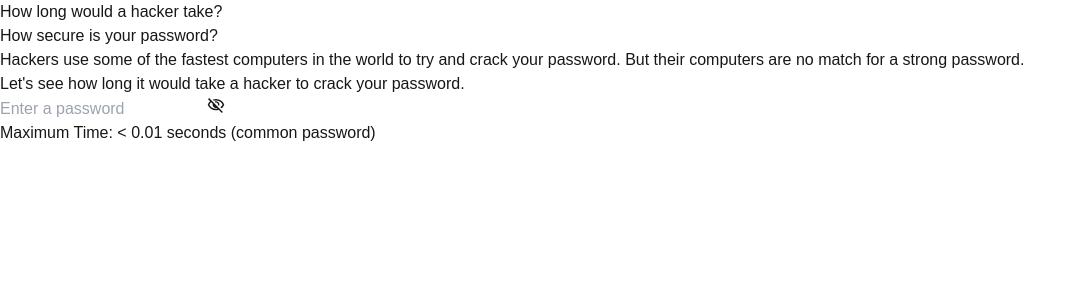
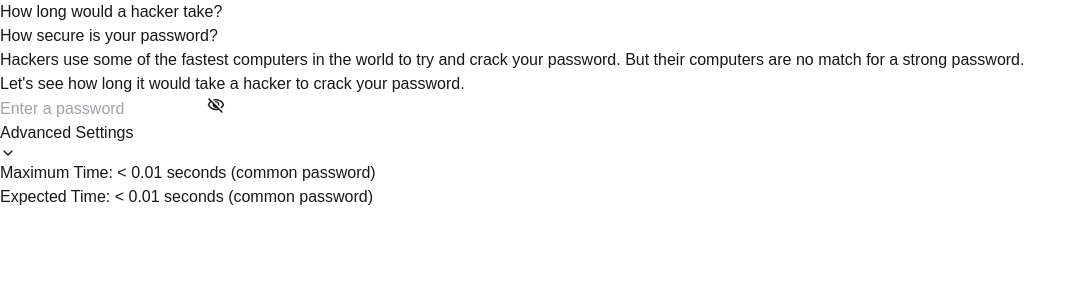
Before and after one commit to arbusam/Brute-Force-Calculator, a Next.js app: page / in a window 1280 px wide. Shown: the top 300 px of the page, without its empty margins (0-1086 px from the left). Built offline with nearby package versions, Linux system fonts and the light colour scheme.

Commit message:
Added option to customise MH/s

```diff
--- a/src/app/calculation.ts
+++ b/src/app/calculation.ts
@@ -28,10 +28,32 @@ export async function CalculateMaximumTime(password: string, speed: number) { //
     }
 }
 
-export function CalculateExpectedTime(password: string, speed: number) { // Speed in MH/s
+export async function CalculateExpectedTime(password: string, speed: number) { // Speed in MH/s
     const totalHashes = CalculateTotalHashes(password);
+    const timeInSeconds = totalHashes / (speed * 1000000) / 2;
 
-    return(totalHashes / speed * 1000000 / 2);
+    if ((await commonPasswords).split("\n").includes(password)) {
+        return "< 0.01 seconds (common password)";
+    }
+    if (timeInSeconds < 0.01) {
+        return "< 0.01 seconds";
+    } else if (timeInSeconds < 60) {
+        return timeInSeconds.toFixed(2).toString() + " seconds";
+    } else if (timeInSeconds < 3600) {
+        return (timeInSeconds / 60).toFixed(2).toString() + " minutes";
+    } else if (timeInSeconds < 86400) {
+        return (timeInSeconds / 3600).toFixed(2).toString() + " hours";
+    } else if (timeInSeconds < 604800) {
+        return (timeInSeconds / 86400).toFixed(2).toString() + " days";
+    } else if (timeInSeconds < 2419200) {
+        return (timeInSeconds / 604800).toFixed(2).toString() + " weeks";
+    } else if (timeInSeconds < 29030400) {
+        return (timeInSeconds / 2419200).toFixed(2).toString() + " months";
+    } else if (timeInSeconds / 29030400 < 1.7 * 10 ** 106) {
+        return (timeInSeconds / 29030400).toFixed(2).toString() + " years";
+    } else {
+        return "After the heat death of the universe";
+    }
 }
 
 function CalculateTotalHashes(password: string) {
--- a/src/app/page.tsx
+++ b/src/app/page.tsx
@@ -6,13 +6,19 @@ import { CalculateMaximumTime, CalculateExpectedTime } from "./calculation";
 export default function Home() {
   const [visible, setVisible] = useState(false);
   const [password, setPassword] = useState("");
-  const [time, setTime] = useState("");
+  const [speed, setSpeed] = useState(4000);
+  const [maximumTime, setMaximumTime] = useState("");
+  const [expectedTime, setExpectedTime] = useState("");
+  const [advancedSettingsOpen, setAdvancedSettingsOpen] = useState(false);
 
   useEffect(() => {
-    CalculateMaximumTime(password, 4000).then((time) => {
-      setTime(time)
+    CalculateMaximumTime(password, speed).then((time) => {
+      setMaximumTime(time)
     });
-  }, [password]);
+    CalculateExpectedTime(password, speed).then((time) => {
+      setExpectedTime(time)
+    });
+  }, [password, speed]);
 
   return (
     <div className="min-h-screen bg-gray-100 dark:bg-gray-900">
@@ -79,13 +85,75 @@ export default function Home() {
                   )}
                 </button>
               </div>
+              <div className="mt-2" />
+                <div className="flex items-center">
+                <button
+                  type="button"
+                  className="flex items-center text-sm text-gray-500 hover:text-gray-700 dark:text-gray-400 dark:hover:text-gray-200"
+                  onClick={() => {
+                    setAdvancedSettingsOpen(!advancedSettingsOpen);
+                  }}
+                >
+                  Advanced Settings
+                  {advancedSettingsOpen ? (
+                    <svg
+                      xmlns="http://www.w3.org/2000/svg"
+                      width="16"
+                      height="16"
+                      viewBox="0 0 24 24"
+                      fill="none"
+                      stroke="currentColor"
+                      strokeWidth="2"
+                      strokeLinecap="round"
+                      strokeLinejoin="round"
+                    >
+                      <polyline points="18 15 12 9 6 15" />
+                    </svg>
+                  ) : (
+                    <svg
+                      xmlns="http://www.w3.org/2000/svg"
+                      width="16"
+                      height="16"
+                      viewBox="0 0 24 24"
+                      fill="none"
+                      stroke="currentColor"
+                      strokeWidth="2"
+                      strokeLinecap="round"
+                      strokeLinejoin="round"
+                    >
+                      <polyline points="6 9 12 15 18 9" />
+                    </svg>
+                  )}
+                </button>
+                </div>
+                {advancedSettingsOpen && (
+                  <div className="mt-2">
+                    <label className="text-sm text-gray-600 dark:text-gray-400">Megahashes per second (MH/s):</label>
+                    <input
+                      type="number"
+                      className="ml-2 w-24 rounded-md border border-gray-300 p-1 text-sm dark:border-gray-600 dark:bg-gray-700 dark:text-white"
+                      value={speed}
+                      onChange={(e) => {
+                        setSpeed(parseInt(e.target.value));
+                      }}
+                    />
+                  </div>
+                  )}
               <div className="mt-4" />
 
               <div className="flex items-center justify-between">
                   <label className="font-sans text-lg font-semibold">Maximum Time: </label>
                   <span className="font-sans text-lg font-semibold">
-                    {time}
+                    {maximumTime}
                   </span>
+              </div>
+              <div className="mt-2" />
+
+              <div className="flex items-center justify-between">
+                <label className="font-sans text-lg font-semibold">Expected Time: </label>
+                <span className="font-sans text-lg font-semibold">
+                  {expectedTime}
+                </span>
               </div>
             </div>
           </div>
```
